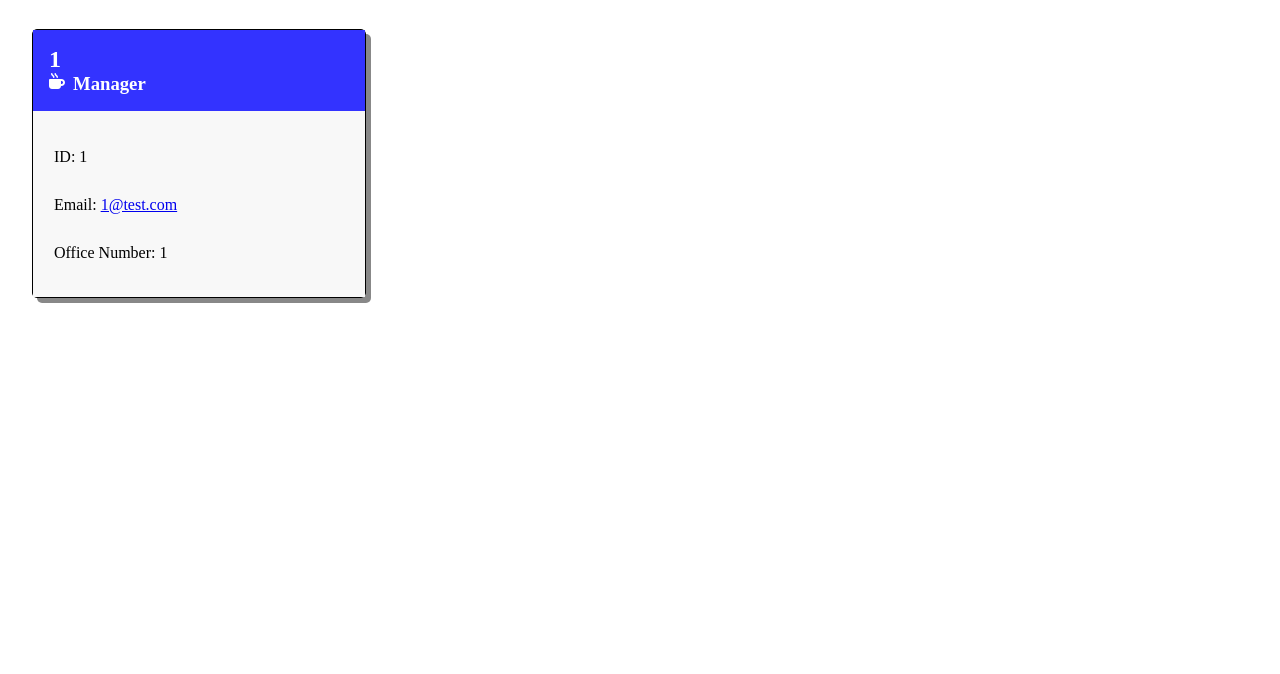
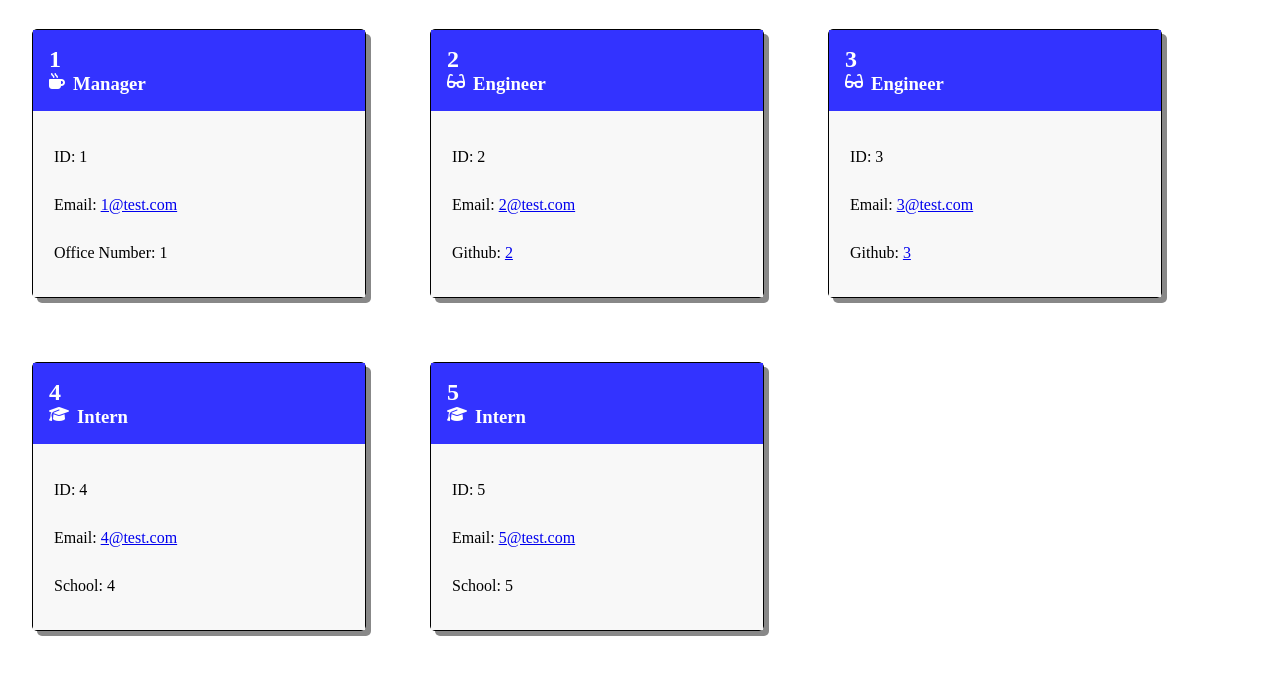
Before and after one commit to shelldan/team-profile-generator, a website: page output/team.html in a window 1280 px wide. Shown: the part 104-778 px from the top of the page. Drawn offline with Linux system fonts and the light colour scheme.

Commit message:
test output

```diff
--- a/output/team.html
+++ b/output/team.html
@@ -33,6 +33,82 @@
             <li>Office Number: 1</li>
         </ul>
     </div>
+</div><div class="employee">
+    <div class="profile">
+        <div class="name">
+            <h2>2</h2>
+        </div>
+
+        <div class="title">
+            <i class="fa-solid fa-glasses"></i>
+            <h3>Engineer</h3>
+        </div>
+    </div>
+
+    <div class="information">
+        <ul class="unorder-list">
+            <li>ID: 2</li>
+            <li>Email: <a href="mailto: 2@test.com">2@test.com</a></li>
+            <li>Github: <a href="https://github.com{{ github}}">2</a></li>
+        </ul>
+    </div>
+</div><div class="employee">
+    <div class="profile">
+        <div class="name">
+            <h2>3</h2>
+        </div>
+
+        <div class="title">
+            <i class="fa-solid fa-glasses"></i>
+            <h3>Engineer</h3>
+        </div>
+    </div>
+
+    <div class="information">
+        <ul class="unorder-list">
+            <li>ID: 3</li>
+            <li>Email: <a href="mailto: 3@test.com">3@test.com</a></li>
+            <li>Github: <a href="https://github.com{{ github}}">3</a></li>
+        </ul>
+    </div>
+</div><div class="employee">
+    <div class="profile">
+        <div class="name">
+            <h2>4</h2>
+        </div>
+
+        <div class="title">
+            <i class="fa-solid fa-graduation-cap"></i>
+            <h3>Intern</h3>
+        </div>
+    </div>
+
+    <div class="information">
+        <ul class="unorder-list">
+            <li>ID: 4</li>
+            <li>Email: <a href="mailto: 4@test.com">4@test.com</a></li>
+            <li>School: 4</li>
+        </ul>
+    </div>
+</div><div class="employee">
+    <div class="profile">
+        <div class="name">
+            <h2>5</h2>
+        </div>
+
+        <div class="title">
+            <i class="fa-solid fa-graduation-cap"></i>
+            <h3>Intern</h3>
+        </div>
+    </div>
+
+    <div class="information">
+        <ul class="unorder-list">
+            <li>ID: 5</li>
+            <li>Email: <a href="mailto: 5@test.com">5@test.com</a></li>
+            <li>School: 5</li>
+        </ul>
+    </div>
 </div>
 
         </div>
```
